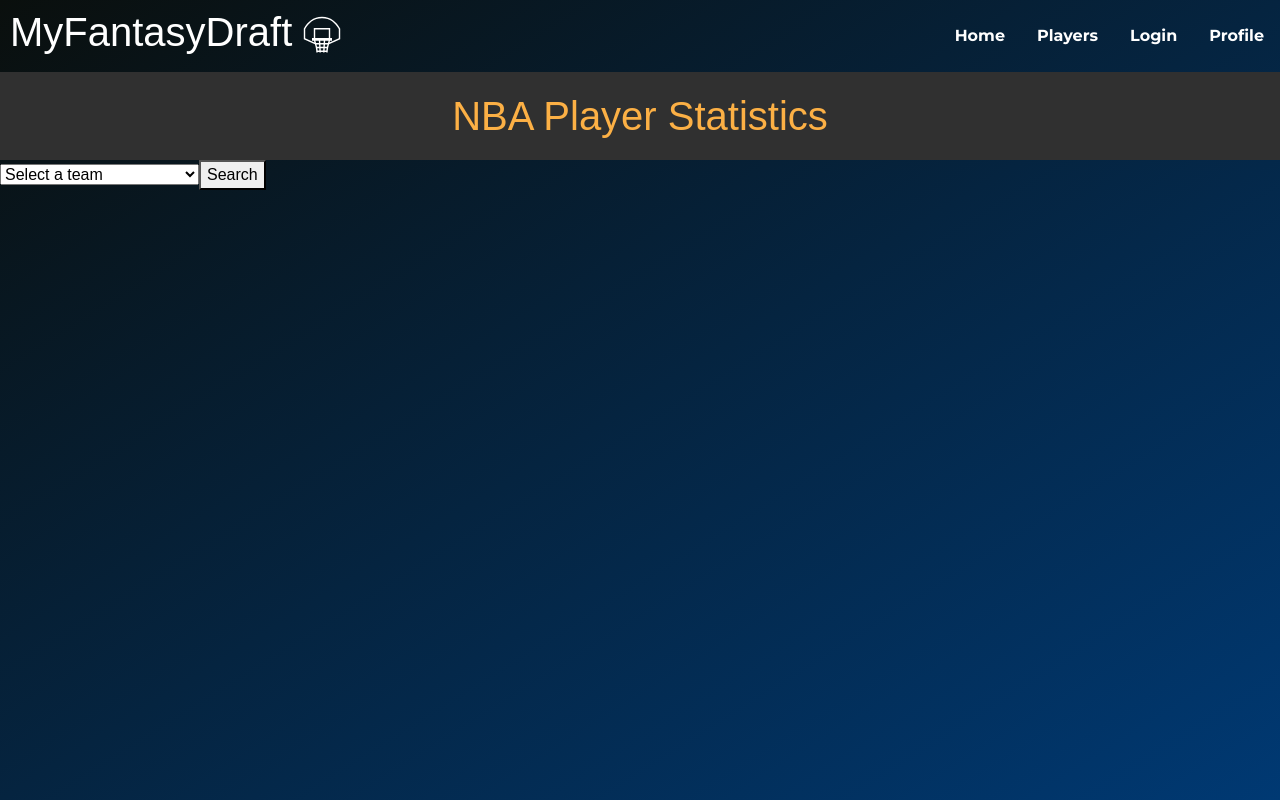
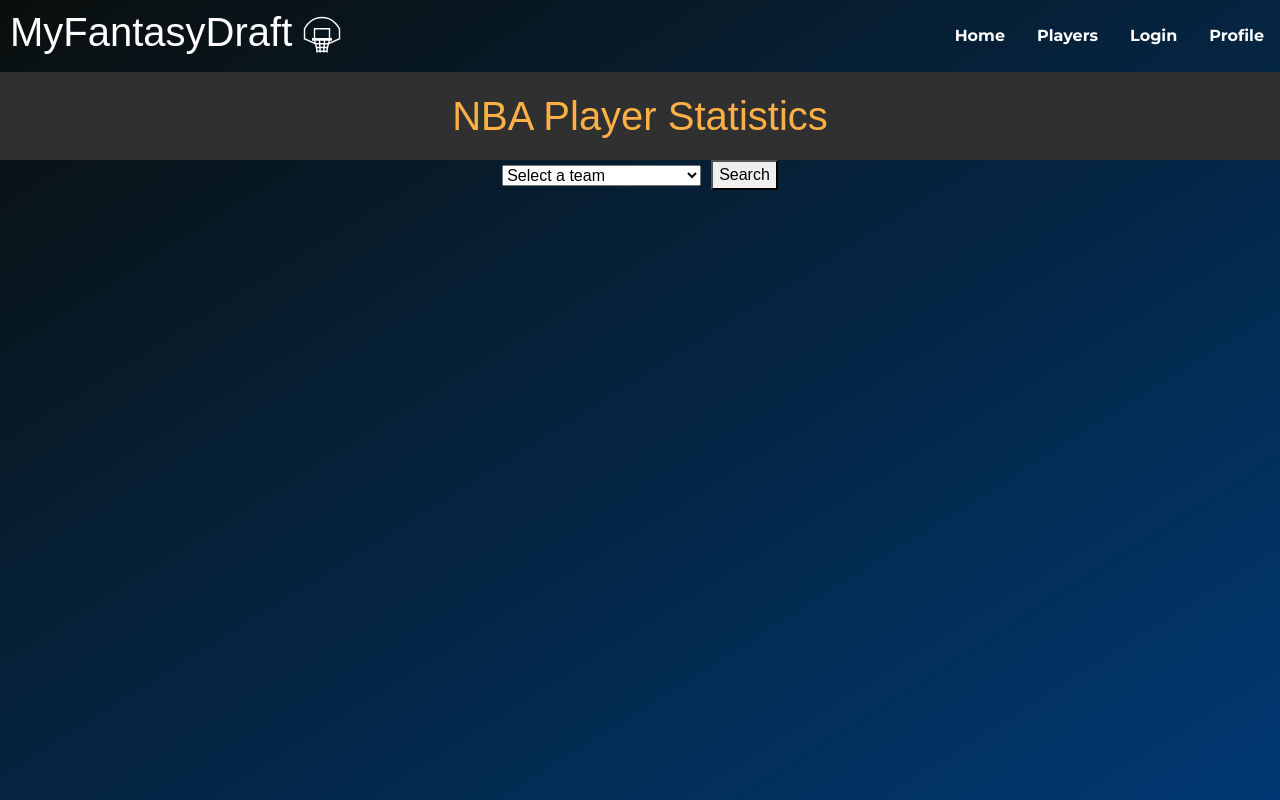
Before and after one commit to DevonMcfarlen/MyFantasyDraft, a React (Vite) app in the folder client/: page /players in a window 1280 px wide. Built offline with nearby package versions, Linux system fonts and the light colour scheme; a web font is replaced by a local one.

Commit message:
centered search and dropdown

```diff
--- a/client/src/pages/PlayersPage.jsx
+++ b/client/src/pages/PlayersPage.jsx
@@ -67,12 +67,12 @@ function PlayersPage() {
     };
 
     return (
-        <div style={{ minHeight: '100vh', background: 'linear-gradient(to bottom right, #0a0f0d, #003973)' }}>
+        <div style={{ minHeight: '100vh', background: 'linear-gradient(to bottom right, #0a0f0d, #003973)'}}>
             <NavBar />
             <header>
                 <h1>{selectedTeam ? `${teams.find((team) => team.id === Number(selectedTeam)).name}'s Player Statistics` : 'NBA Player Statistics'}</h1>
             </header>
-            <div>
+            <div style={{ display: 'flex', flexDirection: 'row', alignItems: 'center', justifyContent: 'center', marginBotton: '20px'}}>
                 <select value={selectedTeam} onChange={(e) => setSelectedTeam(e.target.value)}>
                     <option value="">Select a team</option>
                     {teams.map((team) => (
@@ -81,7 +81,7 @@ function PlayersPage() {
                         </option>
                     ))}
                 </select>
-                <button type="button" onClick={getTeam}>
+                <button type="button" onClick={getTeam} style={{ marginLeft: '10px'}}>
                     Search
                 </button>
             </div>
```
